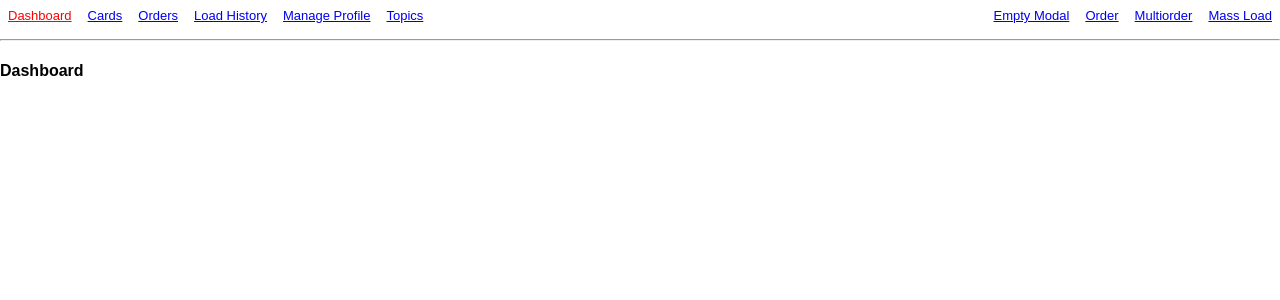
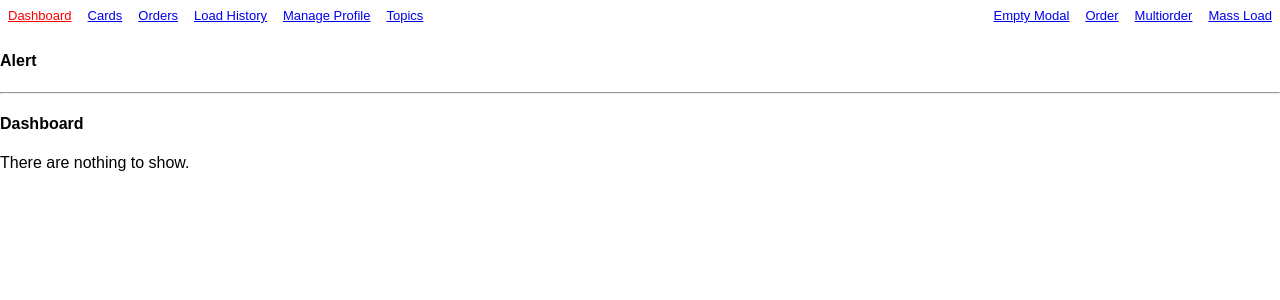
Before and after one commit to kamrade/modal-routes-react, a React (Create React App) app: page /dashboard in a window 1280 px wide. Shown: the top 300 px of the page. Built offline with nearby package versions, Linux system fonts and the light colour scheme; no server answers.

Commit message:
setup initial redux. connect dashboard to redux. make first request

```diff
--- a/src/App.js
+++ b/src/App.js
@@ -10,8 +10,9 @@ import ManageProfile from "./components/pages/ManageProfile";
 
 import Topics from "./components/Topics";
 import Header from "./components/Header";
+import Modal from "./components/Modal";
 
-import Modal from "./components/Modal";
+import Alert from "./components/lib/Alert";
 
 class App extends Component {
 
@@ -20,6 +21,7 @@ class App extends Component {
     return (
       <div className="App">
         <Header/>
+        <Alert />
         <hr/>
 
         <div className="content">
--- /dev/null
+++ b/src/actions/index.js
@@ -0,0 +1,5 @@
+export function fetchCards() {
+  return dispatch => {
+    fetch('api/cards');
+  }
+}
--- /dev/null
+++ b/src/components/lib/Alert.js
@@ -0,0 +1,13 @@
+import React, { Component } from 'react';
+
+class Alert extends Component {
+  render() {
+    return (
+      <div className="Alert">
+        <h4>Alert</h4>
+      </div>
+    )
+  };
+}
+
+export default Alert;
--- /dev/null
+++ b/src/components/lib/CpGrid.js
@@ -0,0 +1,25 @@
+import React, { Component } from 'react';
+
+import PropTypes from 'prop-types';
+
+class CpGrid extends Component {
+  render() {
+    const emptyMessage = (
+      <p>There are nothing to show.</p>
+    );
+    const cardsList = (
+      <p>List</p>
+    );
+    return (
+      <div className="CpGrid">
+        { this.props.cards.length === 0 ? emptyMessage : cardsList }
+      </div>
+    )
+  };
+}
+
+CpGrid.propTypes = {
+  cards: PropTypes.array.isRequired
+};
+
+export default CpGrid;
--- a/src/components/pages/Dashboard.js
+++ b/src/components/pages/Dashboard.js
@@ -1,13 +1,35 @@
 import React, { Component } from 'react';
+import { connect } from 'react-redux';
+import { withRouter } from 'react-router-dom'
+
+import PropTypes from 'prop-types';
+
+import CpGrid from '../lib/CpGrid';
+import { fetchCards } from '../../actions';
 
 class Dashboard extends Component {
+  componentDidMount() {
+    this.props.fetchCards();
+  }
   render() {
     return (
       <div className="Dashboard">
         <h4>Dashboard</h4>
+        <CpGrid cards={this.props.cards} />
       </div>
     )
   };
 }
 
-export default Dashboard;
+Dashboard.propTypes = {
+  cards: PropTypes.array.isRequired,
+  fetchCards: PropTypes.func.isRequired
+};
+
+function mapStateToProps(state) {
+  return {
+    cards: state.cards
+  };
+};
+
+export default withRouter( connect(mapStateToProps, { fetchCards })(Dashboard) );
--- a/src/index.js
+++ b/src/index.js
@@ -1,14 +1,29 @@
 import React from 'react';
 import ReactDOM from 'react-dom';
 import { BrowserRouter as Router, Route } from 'react-router-dom';
+
+import { createStore, applyMiddleware } from 'redux';
+import thunk from 'redux-thunk';
+import rootReducer from './rootReducer';
+import { composeWithDevTools } from 'redux-devtools-extension';
+import { Provider } from 'react-redux';
 
 import './index.css';
 import App from './App';
 import registerServiceWorker from './registerServiceWorker';
 
+const store = createStore(
+  rootReducer,
+  composeWithDevTools(
+    applyMiddleware(thunk)
+  )
+);
+
 ReactDOM.render(
-  <Router>
-    <Route path="/" component={App} />
-  </Router>,
+  <Provider store={store}>
+    <Router>
+      <Route path="/" component={App} />
+    </Router>
+  </Provider>,
   document.getElementById('root'));
 registerServiceWorker();
--- /dev/null
+++ b/src/reducers/cards.js
@@ -0,0 +1,6 @@
+export default function cards(state = [], action = {}) {
+  switch(action.type) {
+    default:
+      return state;
+  }
+};
--- /dev/null
+++ b/src/rootReducer.js
@@ -0,0 +1,6 @@
+import { combineReducers } from 'redux';
+import cards from './reducers/cards';
+
+export default combineReducers({
+  cards
+});
```
Also changed, not shown: package.json (+8 -1 lines).
